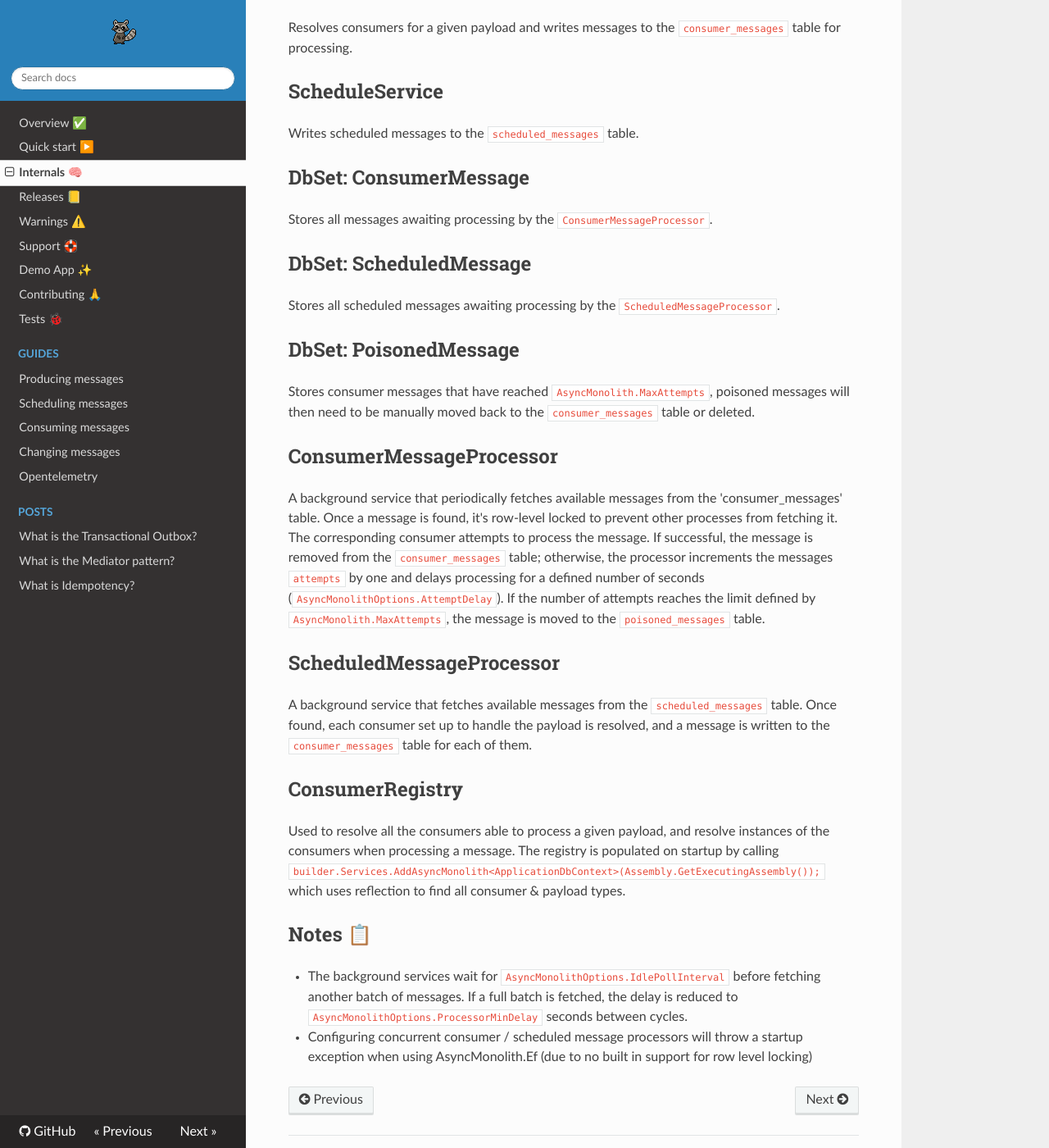
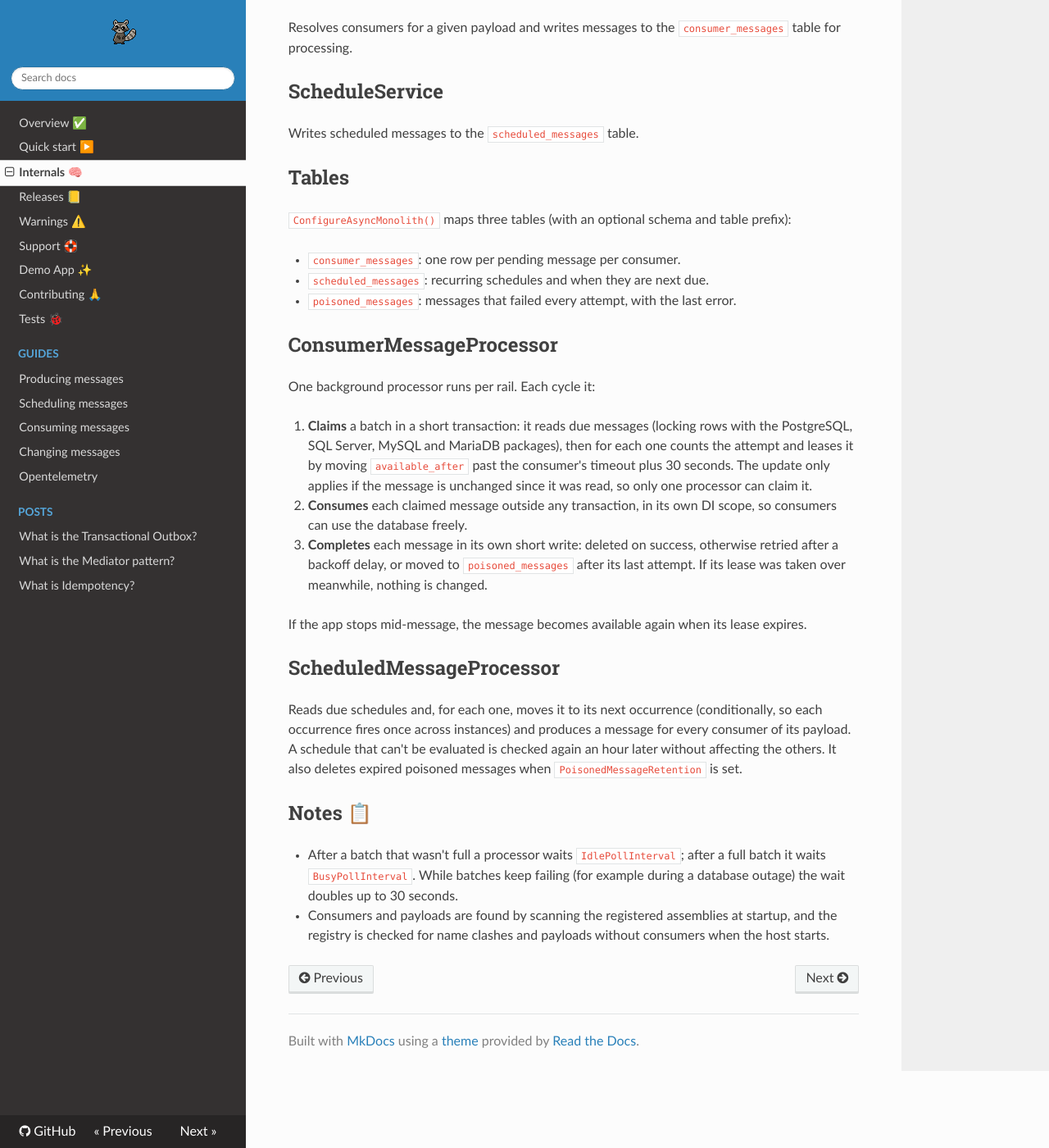
Before and after one commit to Timmoth/AsyncMonolith, an MkDocs documentation site: the page built from docs/internals.md, in a window 1280 px wide and 1400 px high, scrolled down 426 px. Shown: the whole window at 82% size. Built offline with MkDocs 1.6.1, drawn with Linux system fonts in a browser that asks for light colours; nearby versions of some CDN libraries.

Commit message:
Bring the docs up to date with 11.0.0
- Internals describe the claim, consume and complete cycle, leasing,
  conditional claims, schedule isolation and the polling backoff, and no
  longer mention removed APIs or the old startup exception.
- Warnings explain at-least-once delivery, the cancellation token, rails
  for slow consumers, ordering, and when AsyncMonolith.Ef is enough.
- The scheduling guide describes cron occurrences and per-schedule
  handling; the TestHelpers example uses the options lambda.
- The README and docs consumer example had a mismatched constructor name
  and awaited in a non-async method; both are fixed.

```diff
--- a/docs/internals.md
+++ b/docs/internals.md
@@ -8,31 +8,29 @@ Resolves consumers for a given payload and writes messages to the `consumer_mess
 
 Writes scheduled messages to the `scheduled_messages` table.
 
-## DbSet: ConsumerMessage
+## Tables
 
-Stores all messages awaiting processing by the `ConsumerMessageProcessor`.
+`ConfigureAsyncMonolith()` maps three tables (with an optional schema and table prefix):
 
-## DbSet: ScheduledMessage
-
-Stores all scheduled messages awaiting processing by the `ScheduledMessageProcessor`.
-
-## DbSet: PoisonedMessage
-
-Stores consumer messages that have reached `AsyncMonolith.MaxAttempts`, poisoned messages will then need to be manually moved back to the `consumer_messages` table or deleted.
+- `consumer_messages`: one row per pending message per consumer.
+- `scheduled_messages`: recurring schedules and when they are next due.
+- `poisoned_messages`: messages that failed every attempt, with the last error.
 
 ## ConsumerMessageProcessor
 
-A background service that periodically fetches available messages from the 'consumer_messages' table. Once a message is found, it's row-level locked to prevent other processes from fetching it. The corresponding consumer attempts to process the message. If successful, the message is removed from the `consumer_messages` table; otherwise, the processor increments the messages `attempts` by one and delays processing for a defined number of seconds (`AsyncMonolithOptions.AttemptDelay`). If the number of attempts reaches the limit defined by `AsyncMonolith.MaxAttempts`, the message is moved to the `poisoned_messages` table.
+One background processor runs per rail. Each cycle it:
+
+1. **Claims** a batch in a short transaction: it reads due messages (locking rows with the PostgreSQL, SQL Server, MySQL and MariaDB packages), then for each one counts the attempt and leases it by moving `available_after` past the consumer's timeout plus 30 seconds. The update only applies if the message is unchanged since it was read, so only one processor can claim it.
+2. **Consumes** each claimed message outside any transaction, in its own DI scope, so consumers can use the database freely.
+3. **Completes** each message in its own short write: deleted on success, otherwise retried after a backoff delay, or moved to `poisoned_messages` after its last attempt. If its lease was taken over meanwhile, nothing is changed.
+
+If the app stops mid-message, the message becomes available again when its lease expires.
 
 ## ScheduledMessageProcessor
 
-A background service that fetches available messages from the `scheduled_messages` table. Once found, each consumer set up to handle the payload is resolved, and a message is written to the `consumer_messages` table for each of them.
-
-## ConsumerRegistry
-
-Used to resolve all the consumers able to process a given payload, and resolve instances of the consumers when processing a message. The registry is populated on startup by calling `builder.Services.AddAsyncMonolith<ApplicationDbContext>(Assembly.GetExecutingAssembly());` which uses reflection to find all consumer & payload types.
+Reads due schedules and, for each one, moves it to its next occurrence (conditionally, so each occurrence fires once across instances) and produces a message for every consumer of its payload. A schedule that can't be evaluated is checked again an hour later without affecting the others. It also deletes expired poisoned messages when `PoisonedMessageRetention` is set.
 
 ## Notes 📋
 
-- The background services wait for `AsyncMonolithOptions.IdlePollInterval` before fetching another batch of messages. If a full batch is fetched, the delay is reduced to `AsyncMonolithOptions.ProcessorMinDelay` seconds between cycles.
-- Configuring concurrent consumer / scheduled message processors will throw a startup exception when using AsyncMonolith.Ef (due to no built in support for row level locking)
+- After a batch that wasn't full a processor waits `IdlePollInterval`; after a full batch it waits `BusyPollInterval`. While batches keep failing (for example during a database outage) the wait doubles up to 30 seconds.
+- Consumers and payloads are found by scanning the registered assemblies at startup, and the registry is checked for name clashes and payloads without consumers when the host starts.
```
Also changed, not shown: README.md (+2 -2 lines), docs/guides/consuming-messages.md (+1 -1 lines), docs/guides/scheduling-messages.md (+2 -2 lines), docs/tests.md (+2 -2 lines), docs/warnings.md (+6 -3 lines).
